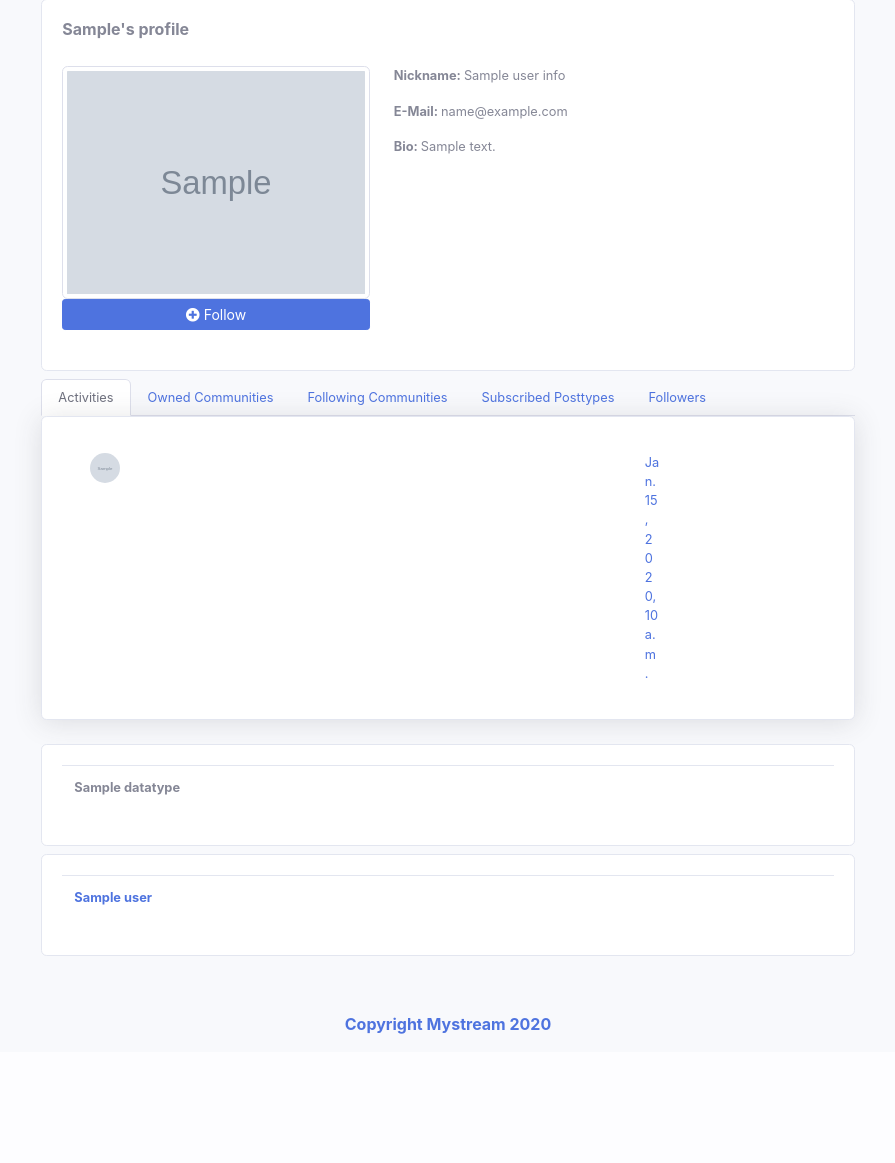
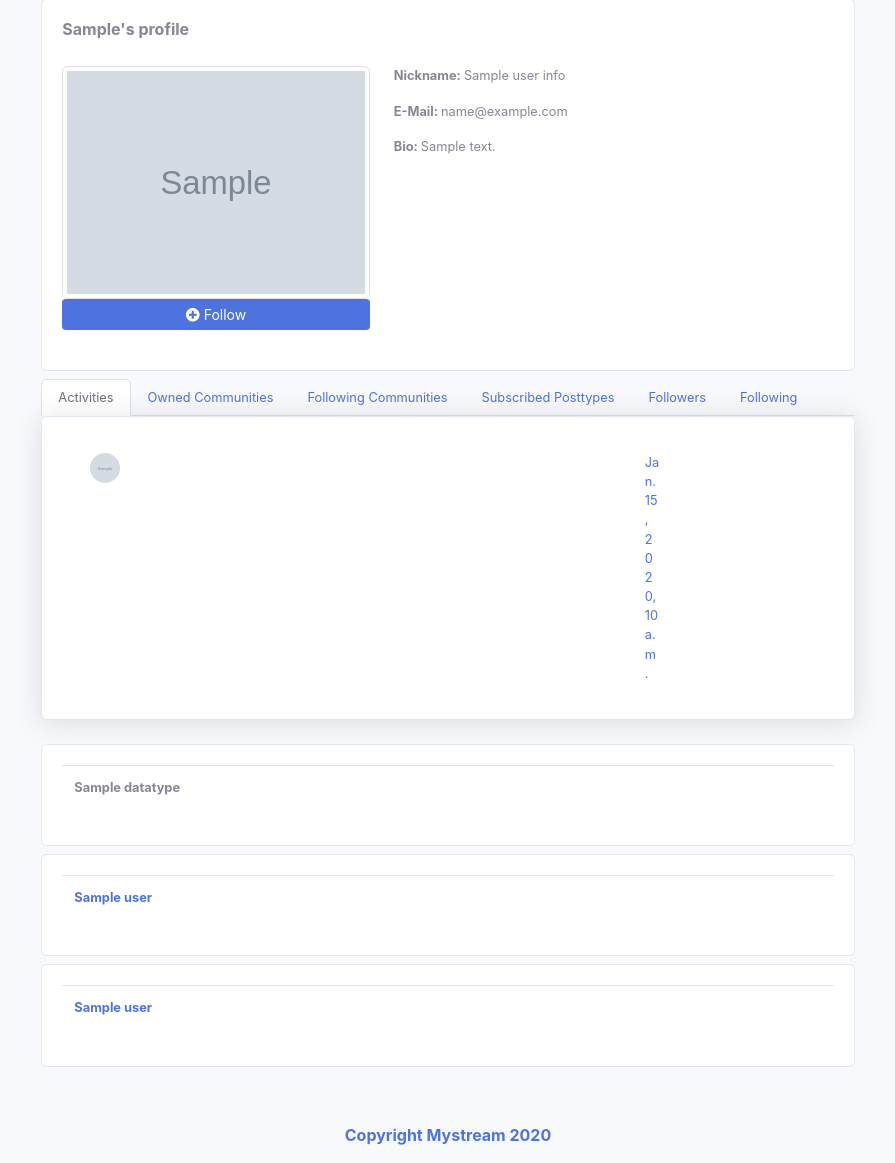
Before and after one commit to akarakoc/mystream, a Django app: template mystream/streampage/templates/user.html in a window 1280 px wide. Shown: the part 95-1258 px from the top of the page, without its empty margins (192-1087 px from the left). Before the commit the page ends 1129 px from the top, so only its background shows below. Run offline with Django 3.2, Linux system fonts and the light colour scheme; tables that the repository leaves empty hold one stand-in row (values such as "Sample post"); the template is opened without the code that fills it: values that come from a table or form of the project are taken from there, most other values are stand-ins (such as "Sample title", 1, 10 or a date in 2020); grey boxes marked "Sample" are stand-in pictures; data that the repository does not hold is empty; some libraries are stand-ins or nearby versions.

Commit message:
following section has been added

```diff
--- a/mystream/streampage/templates/user.html
+++ b/mystream/streampage/templates/user.html
@@ -65,6 +65,9 @@
   </li>
     <li class="nav-item">
     <a class="nav-link" data-toggle="tab" href="#Followers" role="tab">Followers</a>
+  </li>
+    <li class="nav-item">
+    <a class="nav-link" data-toggle="tab" href="#Following" role="tab">Following</a>
   </li>
 </ul>
 
@@ -199,6 +202,21 @@
 		</div>
 	</div>
 </div>
+    <div class="tab-pane" id="Following" role="tabpanel">
+	<div class="card mb-2">
+		<div class="card-body small">
+			<div class="d-flex flex-row align-items-center justify-content-between">
+				<table class="table">
+					{%for user in following%}
+						<tr><td><a href="http://3.134.79.169:8000/streampage/UserPage/?user={{ user }}"><b>{{ user }}</td></tr>
+					{% endfor %}
+				</table>
+			</div>
+		</div>
+	</div>
+  </div>
+</div>
+</div>
 </div><br><br>
 <!-- Community Edit Modal -->
 	<div class="modal fade" id="UserEditModal" tabindex="-1" role="dialog" aria-labelledby="exampleModalCenterTitle" aria-hidden="true">
```
Also changed, not shown: mystream/streampage/templates/profile.html (+17 -0 lines), mystream/streampage/views.py (+11 -0 lines).
